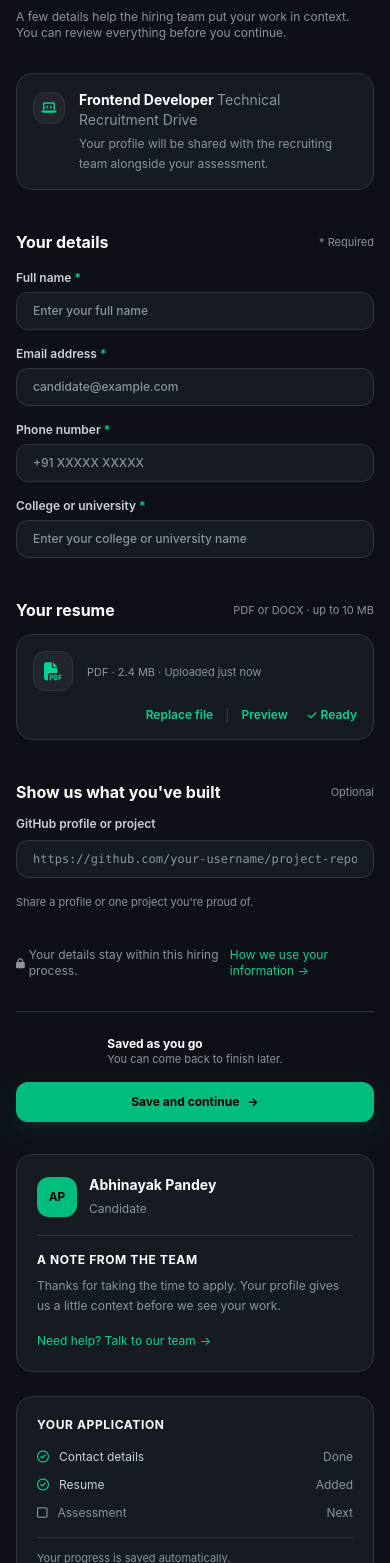
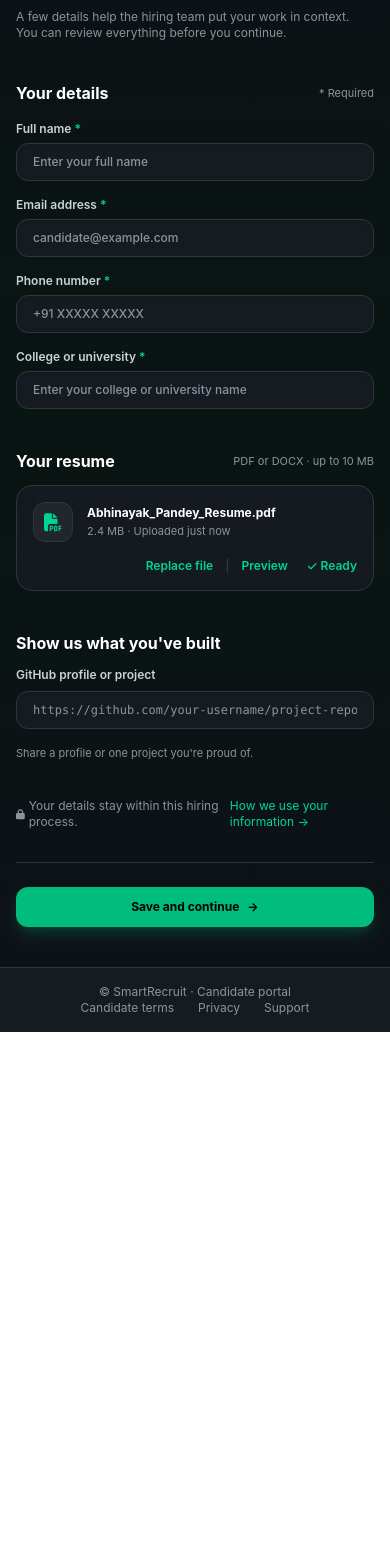
Before and after one commit to gargiyadav711/SmartRecruit, a React (Vite) app: page /candidate/profile in a window 390 px wide. Shown: the part 205-1768 px from the top of the page. After the commit the page ends 1237 px from the top, so only its background shows below. Built offline with nearby package versions, Linux system fonts and the light colour scheme.

Commit message:
file size

```diff
--- a/src/pages/Candidate/CandidateProfileCompletion.jsx
+++ b/src/pages/Candidate/CandidateProfileCompletion.jsx
@@ -12,9 +12,11 @@ function CandidateProfileCompletion() {
     });
 
     const [resumeFile, setResumeFile] = useState({
-        name: "",
-        size: 2.5 * 1024 * 1024
+        name: "Abhinayak_Pandey_Resume.pdf",
+        size: 2.4 * 1024 * 1024
     });
+
+    const [resumeError, setResumeError] = useState("");
 
     const handleChange = (e) => {
         const { name, value } = e.target;
@@ -23,13 +25,33 @@ function CandidateProfileCompletion() {
 
     const handleFileUpload = (e) => {
         if (e.target.files && e.target.files[0]) {
-            setResumeFile(e.target.files[0]);
+            const file = e.target.files[0];
+            const maxSize = 10 * 1024 * 1024; // 10 MB in bytes
+
+            // Check if file size exceeds 10 MB
+            if (file.size > maxSize) {
+                setResumeError("File size exceeds 10 MB. Please upload a smaller file.");
+                return;
+            }
+
+            // Clear any previous error and update file
+            setResumeError("");
+            setResumeFile(file);
         }
     };
 
+    // Format file size for display
+    const formatFileSize = (bytes) => {
+        if (bytes === 0) return "0 Bytes";
+        const k = 1024;
+        const sizes = ["Bytes", "KB", "MB", "GB"];
+        const i = Math.floor(Math.log(bytes) / Math.log(k));
+        return parseFloat((bytes / Math.pow(k, i)).toFixed(1)) + " " + sizes[i];
+    };
+
     return (
-        <div className="min-h-screen bg-[#0d1117] text-[#c9d1d9] flex flex-col justify-between font-sans selection:bg-emerald-500 selection:text-black">
-            <header className="bg-[#161b22] border-b border-[#30363d] px-6 py-3.5 flex items-center justify-between sticky top-0 z-30 shadow-sm">
+        <div className="min-h-screen bg-gradient-to-b from-[#0d1117] via-[#091512] to-[#0d1117] text-[#c9d1d9] flex flex-col justify-between font-sans selection:bg-emerald-500 selection:text-black">
+            <header className="bg-[#161b22]/90 backdrop-blur-md border-b border-[#30363d] px-6 py-3.5 flex items-center justify-between sticky top-0 z-30 shadow-sm">
                 <div className="flex items-center space-x-3">
                     <div className="w-7 h-7 bg-emerald-500 rounded-lg flex items-center justify-center font-bold text-black text-xs shadow-md shadow-emerald-500/20">
                         S
@@ -39,16 +61,11 @@ function CandidateProfileCompletion() {
                         <span className="text-[10px] text-[#8b949e] font-medium tracking-wide uppercase">CANDIDATE PORTAL</span>
                     </div>
                 </div>
-
-                <div className="hidden md:flex items-center space-x-2 text-xs font-medium text-[#c9d1d9]">
-                    <span>Frontend Developer · Recruitment drive</span>
-                </div>
-
                 <div className="flex items-center space-x-2.5 bg-[#21262d] border border-[#30363d] pl-2 pr-3 py-1 rounded-xl shadow-sm">
                     <div className="w-7 h-7 bg-emerald-500 text-black rounded-lg flex items-center justify-center text-xs font-bold">
                         {formData.fullName ? formData.fullName.split(" ").map(n => n[0]).join("").substring(0, 2).toUpperCase() : "AP"}
                     </div>
-                    <span className="text-xs font-semibold text-white">{formData.fullName || "Abhinayak Pandey"}</span>
+                    <span className="text-xs font-semibold text-white">{formData.fullName || "Your Name"}</span>
                 </div>
             </header>
 
@@ -64,6 +81,7 @@ function CandidateProfileCompletion() {
                     Step 1 of 3
                 </div>
             </div>
+
             <main className="max-w-7xl w-full mx-auto p-4 sm:p-6 my-6 flex flex-col lg:flex-row gap-8 flex-grow">
                 <div className="flex-grow space-y-8">
                     <div className="space-y-2">
@@ -72,20 +90,6 @@ function CandidateProfileCompletion() {
                         <p className="text-[#8b949e] text-xs sm:text-sm">
                             A few details help the hiring team put your work in context. You can review everything before you continue.
                         </p>
-                    </div>
-
-                    <div className="bg-[#161b22] border border-[#30363d] rounded-2xl p-4 flex items-start space-x-3.5">
-                        <div className="w-8 h-8 bg-[#21262d] text-emerald-400 border border-[#30363d] rounded-xl flex items-center justify-center shrink-0 mt-0.5">
-                            <i className="fa-solid fa-laptop-code text-xs"></i>
-                        </div>
-                        <div className="text-xs space-y-1">
-                            <p className="font-bold text-white text-sm">
-                                Frontend Developer <span className="text-[#8b949e] font-normal">Technical Recruitment Drive</span>
-                            </p>
-                            <p className="text-[#8b949e] leading-relaxed">
-                                Your profile will be shared with the recruiting team alongside your assessment.
-                            </p>
-                        </div>
                     </div>
                     <div className="space-y-4 pt-2">
                         <div className="flex justify-between items-center">
@@ -104,7 +108,7 @@ function CandidateProfileCompletion() {
                                     placeholder="Enter your full name"
                                     value={formData.fullName}
                                     onChange={handleChange}
-                                    className="w-full bg-[#161b22] border border-[#30363d] rounded-xl px-4 py-2.5 text-xs text-white placeholder-[#8b949e] focus:outline-none focus:border-emerald-500 transition-colors font-medium"
+                                    className="w-full bg-[#161b22] border border-[#30363d] rounded-xl px-4 py-2.5 text-xs text-white placeholder-[#8b949e] focus:outline-none focus:border-emerald-500 transition-colors font-medium shadow-inner"
                                 />
                             </div>
 
@@ -118,7 +122,7 @@ function CandidateProfileCompletion() {
                                     placeholder="candidate@example.com"
                                     value={formData.email}
                                     onChange={handleChange}
-                                    className="w-full bg-[#161b22] border border-[#30363d] rounded-xl px-4 py-2.5 text-xs text-white placeholder-[#8b949e] focus:outline-none focus:border-emerald-500 transition-colors font-medium"
+                                    className="w-full bg-[#161b22] border border-[#30363d] rounded-xl px-4 py-2.5 text-xs text-white placeholder-[#8b949e] focus:outline-none focus:border-emerald-500 transition-colors font-medium shadow-inner"
                                 />
                             </div>
 
@@ -132,7 +136,7 @@ function CandidateProfileCompletion() {
                                     placeholder="+91 XXXXX XXXXX"
                                     value={formData.phone}
                                     onChange={handleChange}
-                                    className="w-full bg-[#161b22] border border-[#30363d] rounded-xl px-4 py-2.5 text-xs text-white placeholder-[#8b949e] focus:outline-none focus:border-emerald-500 transition-colors font-medium"
+                                    className="w-full bg-[#161b22] border border-[#30363d] rounded-xl px-4 py-2.5 text-xs text-white placeholder-[#8b949e] focus:outline-none focus:border-emerald-500 transition-colors font-medium shadow-inner"
                                 />
                             </div>
 
@@ -146,18 +150,19 @@ function CandidateProfileCompletion() {
                                     placeholder="Enter your college or university name"
                                     value={formData.college}
                                     onChange={handleChange}
-                                    className="w-full bg-[#161b22] border border-[#30363d] rounded-xl px-4 py-2.5 text-xs text-white placeholder-[#8b949e] focus:outline-none focus:border-emerald-500 transition-colors font-medium"
+                                    className="w-full bg-[#161b22] border border-[#30363d] rounded-xl px-4 py-2.5 text-xs text-white placeholder-[#8b949e] focus:outline-none focus:border-emerald-500 transition-colors font-medium shadow-inner"
                                 />
                             </div>
                         </div>
                     </div>
+
                     <div className="space-y-3 pt-2">
                         <div className="flex justify-between items-center">
                             <h2 className="text-base font-bold text-white">Your resume</h2>
                             <span className="text-[11px] text-[#8b949e]">PDF or DOCX · up to 10 MB</span>
                         </div>
 
-                        <div className="bg-[#161b22] border border-[#30363d] rounded-2xl p-4 flex flex-col sm:flex-row items-center justify-between gap-4">
+                        <div className={`bg-[#161b22]/90 backdrop-blur-sm border rounded-2xl p-4 flex flex-col sm:flex-row items-center justify-between gap-4 transition-colors ${resumeError ? 'border-red-500/50' : 'border-[#30363d]'}`}>
                             <div className="flex items-center space-x-3.5 w-full sm:w-auto">
                                 <div className="w-10 h-10 bg-[#21262d] text-emerald-400 border border-[#30363d] rounded-xl flex items-center justify-center shrink-0">
                                     <i className="fa-solid fa-file-pdf text-lg"></i>
@@ -165,11 +170,11 @@ function CandidateProfileCompletion() {
                                 <div className="space-y-0.5 overflow-hidden">
                                     <div className="flex items-center space-x-2">
                                         <span className="font-bold text-xs sm:text-sm text-white truncate">
-                                            {resumeFile ? resumeFile.name : "Upload your resume (PDF)"}
+                                            {resumeFile ? resumeFile.name : "Upload your resume (PDF/DOCX)"}
                                         </span>
                                     </div>
                                     <p className="text-[11px] text-[#8b949e]">
-                                        PDF · 2.4 MB · Uploaded just now
+                                        {resumeFile ? `${formatFileSize(resumeFile.size)} · Uploaded just now` : "PDF or DOCX · Up to 10 MB"}
                                     </p>
                                 </div>
                             </div>
@@ -187,17 +192,26 @@ function CandidateProfileCompletion() {
                                 >
                                     Preview
                                 </button>
-                                <span className="text-emerald-400 flex items-center space-x-1 ml-2">
-                                    <i className="fa-solid fa-check text-[10px]"></i>
-                                    <span>Ready</span>
-                                </span>
+                                {!resumeError && (
+                                    <span className="text-emerald-400 flex items-center space-x-1 ml-2">
+                                        <i className="fa-solid fa-check text-[10px]"></i>
+                                        <span>Ready</span>
+                                    </span>
+                                )}
                             </div>
                         </div>
+
+                        {resumeError && (
+                            <p className="text-xs text-red-400 font-medium flex items-center space-x-1 pt-1">
+                                <i className="fa-solid fa-triangle-exclamation"></i>
+                                <span>{resumeError}</span>
+                            </p>
+                        )}
                     </div>
+
                     <div className="space-y-3 pt-2">
                         <div className="flex justify-between items-center">
                             <h2 className="text-base font-bold text-white">Show us what you've built</h2>
-                            <span className="text-[11px] text-[#8b949e]">Optional</span>
                         </div>
 
                         <div className="space-y-2">
@@ -210,7 +224,7 @@ function CandidateProfileCompletion() {
                                 placeholder="https://github.com/your-username/project-repo"
                                 value={formData.githubUrl}
                                 onChange={handleChange}
-                                className="w-full bg-[#161b22] border border-[#30363d] rounded-xl px-4 py-2.5 text-xs text-white placeholder-[#8b949e] focus:outline-none focus:border-emerald-500 transition-colors font-mono"
+                                className="w-full bg-[#161b22] border border-[#30363d] rounded-xl px-4 py-2.5 text-xs text-white placeholder-[#8b949e] focus:outline-none focus:border-emerald-500 transition-colors font-mono shadow-inner"
                             />
                         </div>
 
@@ -228,84 +242,24 @@ function CandidateProfileCompletion() {
                     </div>
 
                     <div className="pt-6 border-t border-[#30363d] flex flex-col sm:flex-row items-center justify-between gap-4">
-                        <div className="text-xs">
-                            <p className="font-bold text-white">Saved as you go</p>
-                            <p className="text-[11px] text-[#8b949e]">You can come back to finish later.</p>
-                        </div>
-
                         <button
                             type="button"
-                            onClick={() => navigate("/candidate/instructions")}
-                            className="w-full sm:w-auto px-6 py-3 bg-emerald-500 hover:bg-emerald-600 text-black font-bold text-xs rounded-xl transition-all shadow-lg shadow-emerald-500/10 flex items-center justify-center space-x-2 cursor-pointer"
+                            disabled={Boolean(resumeError)}
+                            onClick={() => {
+                                if (resumeError) return;
+                                navigate("/candidate/instructions");
+                            }}
+                            className={`w-full sm:w-auto px-6 py-3 font-bold text-xs rounded-xl transition-all shadow-lg flex items-center justify-center space-x-2 ${
+                                resumeError
+                                    ? 'bg-gray-700 text-gray-400 cursor-not-allowed opacity-50 shadow-none'
+                                    : 'bg-emerald-500 hover:bg-emerald-600 text-black cursor-pointer shadow-emerald-500/20'
+                            }`}
                         >
                             <span>Save and continue</span>
                             <span>→</span>
                         </button>
                     </div>
-
                 </div>
-
-                <div className="w-full lg:w-80 space-y-6 shrink-0">
-                    <div className="bg-[#161b22] border border-[#30363d] rounded-2xl p-5 space-y-4">
-                        <div className="flex items-center space-x-3">
-                            <div className="w-10 h-10 bg-emerald-500 text-black rounded-xl flex items-center justify-center font-bold text-xs">
-                                AP
-                            </div>
-                            <div>
-                                <span className="font-bold text-sm text-white block">Abhinayak Pandey</span>
-                                <span className="text-xs text-[#8b949e]">Candidate</span>
-                            </div>
-                        </div>
-
-                        <div className="border-t border-[#30363d] pt-4 space-y-2">
-                            <h3 className="font-bold text-xs text-white uppercase tracking-wider">A note from the team</h3>
-                            <p className="text-xs text-[#8b949e] leading-relaxed">
-                                Thanks for taking the time to apply. Your profile gives us a little context before we see your work.
-                            </p>
-                            <div className="pt-1">
-                                <a href="#help" onClick={(e) => { e.preventDefault(); alert("Talk to our team"); }} className="text-emerald-400 text-xs hover:underline inline-flex items-center space-x-1">
-                                    <span>Need help? Talk to our team</span>
-                                    <span>→</span>
-                                </a>
-                            </div>
-                        </div>
-                    </div>
-
-                    <div className="bg-[#161b22] border border-[#30363d] rounded-2xl p-5 space-y-4">
-                        <h3 className="font-bold text-xs text-white uppercase tracking-wider">Your application</h3>
-
-                        <div className="space-y-3 text-xs">
-                            <div className="flex items-center justify-between text-[#c9d1d9]">
-                                <div className="flex items-center space-x-2.5">
-                                    <i className="fa-regular fa-circle-check text-emerald-400"></i>
-                                    <span>Contact details</span>
-                                </div>
-                                <span className="text-[#8b949e]">Done</span>
-                            </div>
-
-                            <div className="flex items-center justify-between text-[#c9d1d9]">
-                                <div className="flex items-center space-x-2.5">
-                                    <i className="fa-regular fa-circle-check text-emerald-400"></i>
-                                    <span>Resume</span>
-                                </div>
-                                <span className="text-[#8b949e]">Added</span>
-                            </div>
-
-                            <div className="flex items-center justify-between text-[#8b949e]">
-                                <div className="flex items-center space-x-2.5">
-                                    <i className="fa-regular fa-square text-[#8b949e]"></i>
-                                    <span>Assessment</span>
-                                </div>
-                                <span>Next</span>
-                            </div>
-                        </div>
-
-                        <div className="border-t border-[#30363d] pt-3 text-[11px] text-[#8b949e]">
-                            Your progress is saved automatically.
-                        </div>
-                    </div>
-                </div>
-
             </main>
 
             <footer className="bg-[#161b22] border-t border-[#30363d] px-6 py-4 flex flex-col sm:flex-row items-center justify-between text-xs text-[#8b949e]">
@@ -319,7 +273,6 @@ function CandidateProfileCompletion() {
                     <a href="#support" onClick={(e) => e.preventDefault()} className="hover:text-white transition-colors">Support</a>
                 </div>
             </footer>
-
         </div>
     );
 }
--- a/src/pages/Candidate/SignUpPage.jsx
+++ b/src/pages/Candidate/SignUpPage.jsx
@@ -45,11 +45,9 @@ function SignUp() {
         `${import.meta.env.VITE_API_URL}/api/auth/register`,
         {
           method: "POST",
-
           headers: {
             "Content-Type": "application/json",
           },
-
           body: JSON.stringify({
             name: formData.name,
             email: formData.email,
@@ -250,7 +248,6 @@ function SignUp() {
         {/* Login */}
         <p className="login-text">
           Already have an account?{" "}
-
           <span
             onClick={() =>
               navigate("/candidate/login")
@@ -268,328 +265,168 @@ function SignUp() {
 
 
 // ===============================
-// STYLED COMPONENT
+// STYLED COMPONENT (GREEN & BLACK)
 // ===============================
 
 const StyledWrapper = styled.div`
-
   min-height: 100vh;
-
   display: flex;
-
   align-items: center;
-
   justify-content: center;
-
   padding: 20px;
-
-  background: #f4f7fb;
-
+  background: #000000;
 
   .container {
-
     width: 100%;
-
     max-width: 390px;
-
-    background:
-      linear-gradient(
-        0deg,
-        rgb(255, 255, 255) 0%,
-        rgb(244, 247, 251) 100%
-      );
-
+    background: linear-gradient(0deg, #09090b 0%, #000000 100%);
     border-radius: 40px;
-
     padding: 30px 35px;
-
-    border: 5px solid white;
-
-    box-shadow:
-      rgba(133, 189, 215, 0.55)
-      0px 30px 30px -20px;
-
+    border: 2px solid #1f2937;
+    box-shadow: rgba(16, 185, 129, 0.15) 0px 30px 30px -20px;
   }
 
-
   .heading {
-
     text-align: center;
-
     font-weight: 900;
-
     font-size: 30px;
-
-    color: rgb(16, 137, 211);
-
+    color: #10B981;
   }
 
-
   .subtitle {
-
     text-align: center;
-
     font-size: 13px;
-
-    color: rgb(130, 130, 130);
-
+    color: #9ca3af;
     margin-top: 5px;
-
   }
 
-
   .form {
-
     margin-top: 20px;
-
   }
 
-
   .form .input {
-
     width: 100%;
-
     box-sizing: border-box;
-
-    background: white;
-
-    border: none;
-
+    background: #18181b;
+    color: #ffffff;
+    border: 1px solid #27272a;
     padding: 15px 20px;
-
     border-radius: 20px;
-
     margin-top: 15px;
-
-    box-shadow:
-      #cff0ff
-      0px 10px 10px -5px;
-
-    border-inline:
-      2px solid transparent;
-
     font-size: 14px;
-
+    transition: all 0.2s ease-in-out;
   }
 
-
   .form .input::placeholder {
-
-    color: rgb(170, 170, 170);
-
+    color: #71717a;
   }
 
-
   .form .input:focus {
-
     outline: none;
-
-    border-inline:
-      2px solid #12B1D1;
-
+    border-color: #10B981;
+    box-shadow: 0 0 0 2px rgba(16, 185, 129, 0.2);
   }
 
-
   .signup-button {
-
     display: block;
-
     width: 100%;
-
     font-weight: bold;
-
-    background:
-      linear-gradient(
-        45deg,
-        rgb(16, 137, 211) 0%,
-        rgb(18, 177, 209) 100%
-      );
-
+    background: linear-gradient(45deg, #10B981 0%, #059669 100%);
     color: white;
-
     padding: 15px;
-
     margin: 25px auto 20px;
-
     border-radius: 20px;
-
-    box-shadow:
-      rgba(133, 189, 215, 0.55)
-      0px 20px 10px -15px;
-
+    box-shadow: rgba(16, 185, 129, 0.3) 0px 20px 10px -15px;
     border: none;
-
     transition: all 0.2s ease-in-out;
-
     cursor: pointer;
-
   }
 
-
   .signup-button:hover {
-
     transform: scale(1.03);
-
-    box-shadow:
-      rgba(133, 189, 215, 0.55)
-      0px 23px 10px -20px;
-
+    box-shadow: rgba(16, 185, 129, 0.4) 0px 23px 10px -20px;
   }
 
-
   .signup-button:active {
-
     transform: scale(0.95);
-
   }
 
-
   .signup-button:disabled {
-
     opacity: 0.7;
-
     cursor: not-allowed;
-
     transform: none;
-
   }
 
-
   .message {
-
     text-align: center;
-
     font-size: 13px;
-
     margin-top: 10px;
-
-    color: #555;
-
+    color: #d1d5db;
   }
 
-
   .social-account-container {
-
     margin-top: 25px;
-
   }
 
-
   .social-account-container .title {
-
     display: block;
-
     text-align: center;
-
     font-size: 11px;
-
-    color: rgb(170, 170, 170);
-
+    color: #71717a;
   }
 
-
   .social-accounts {
-
     width: 100%;
-
     display: flex;
-
     justify-content: center;
-
     gap: 15px;
-
     margin-top: 10px;
-
   }
 
-
   .social-button {
-
-    background:
-      linear-gradient(
-        45deg,
-        rgb(0, 0, 0) 0%,
-        rgb(112, 112, 112) 100%
-      );
-
-    border: 5px solid white;
-
+    background: linear-gradient(45deg, #18181b 0%, #27272a 100%);
+    border: 2px solid #3f3f46;
     padding: 7px;
-
     border-radius: 50%;
-
     width: 48px;
-
     height: 48px;
-
     display: grid;
-
     place-content: center;
-
-    box-shadow:
-      rgba(133, 189, 215, 0.55)
-      0px 12px 10px -8px;
-
+    box-shadow: 0px 12px 10px -8px rgba(0, 0, 0, 0.5);
     transition: all 0.2s ease-in-out;
-
     cursor: pointer;
-
   }
 
-
   .social-button:hover {
-
-    transform: scale(1.2);
-
+    transform: scale(1.15);
+    border-color: #10B981;
   }
 
-
   .social-button:active {
-
     transform: scale(0.9);
-
   }
 
-
   .social-button .svg {
-
     width: 22px;
-
     height: 22px;
-
   }
 
-
   .login-text {
-
     text-align: center;
-
     font-size: 13px;
-
-    color: rgb(120, 120, 120);
-
+    color: #9ca3af;
     margin-top: 25px;
-
   }
 
-
   .login-text span {
-
-    color: #0099ff;
-
+    color: #10B981;
     font-weight: 600;
-
     cursor: pointer;
-
   }
 
-
   .login-text span:hover {
-
     text-decoration: underline;
-
   }
-
 `;
 
 export default SignUp;
--- a/src/pages/LandingPage.jsx
+++ b/src/pages/LandingPage.jsx
@@ -1,8 +1,6 @@
 import { useNavigate } from "react-router-dom";
-
 function LandingPage() {
   const navigate = useNavigate();
-
   return (
     <div className="min-h-screen bg-black text-white flex flex-col justify-between selection:bg-[#10B981] selection:text-white">
       <header className="w-full border-b border-slate-800 bg-black/80 backdrop-blur-md sticky top-0 z-50">
@@ -36,7 +34,7 @@ function LandingPage() {
           </div>
 
           <div className="flex items-center gap-4">
-            <button onClick={() => navigate("/candidate/SignUpPage")} className="text-sm font-mono text-slate-400 hover:text-[#10B981] px-3 py-2 transition-colors">
+            <button onClick={() => navigate("/candidate/profile")} className="text-sm font-mono text-slate-400 hover:text-[#10B981] px-3 py-2 transition-colors">
               Sign In
             </button>
 
--- a/src/pages/Recruiter/RecruiterLogin.jsx
+++ b/src/pages/Recruiter/RecruiterLogin.jsx
@@ -115,7 +115,11 @@ function RecruiterLogin() {
             <span className="text-slate-500">
               Don't have an account?
             </span>
-            <button type="button" className="ml-1.5 text-blue-600 font-semibold hover:underline">
+            <button
+              type="button"
+              onClick={() => navigate("/candidate/SignUpPage")}
+              className="ml-1.5 text-blue-600 font-semibold hover:underline cursor-pointer"
+            >
               Create Account
             </button>
           </div>
```
Also changed, not shown: src/pages/Candidate/CandidateLogin.jsx (+4 -6 lines).
